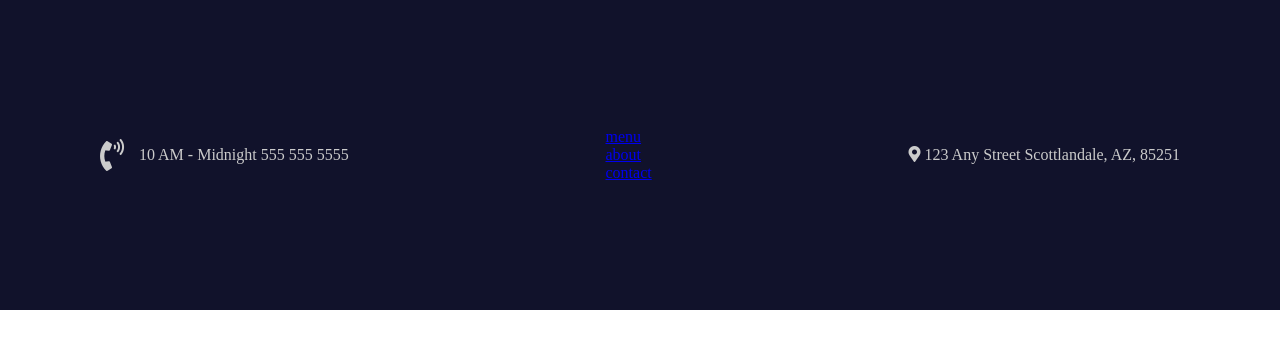
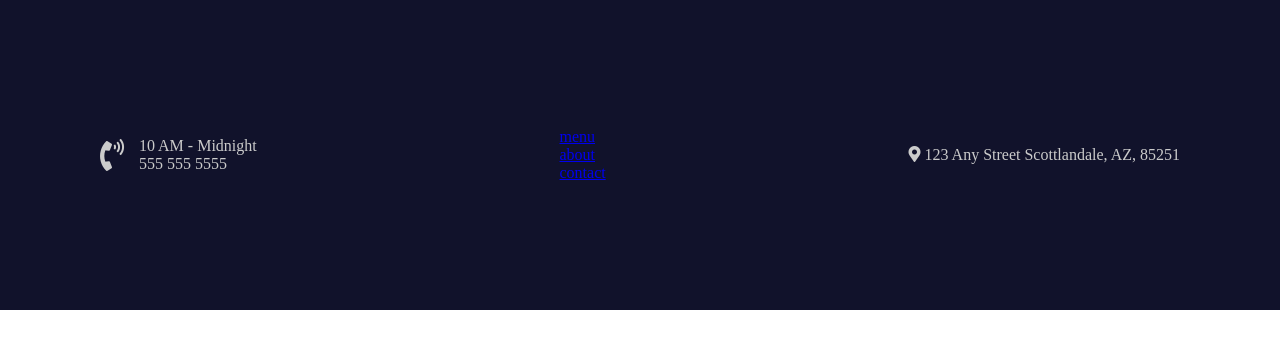
Before and after one commit to jcolby1882/project, a plain HTML site: page index.html in a window 1280 px wide. Drawn offline with Linux system fonts and the light colour scheme.

Commit message:
Update index.html

```diff
--- a/index.html
+++ b/index.html
@@ -20,7 +20,9 @@
 
             <div class="contact-hours-wrapper">
                 10 AM - Midnight
+                <div class="phone">
                 555 555 5555
+                </div>
             </div>
         </div>
             <!-- link wrapper -->
```
